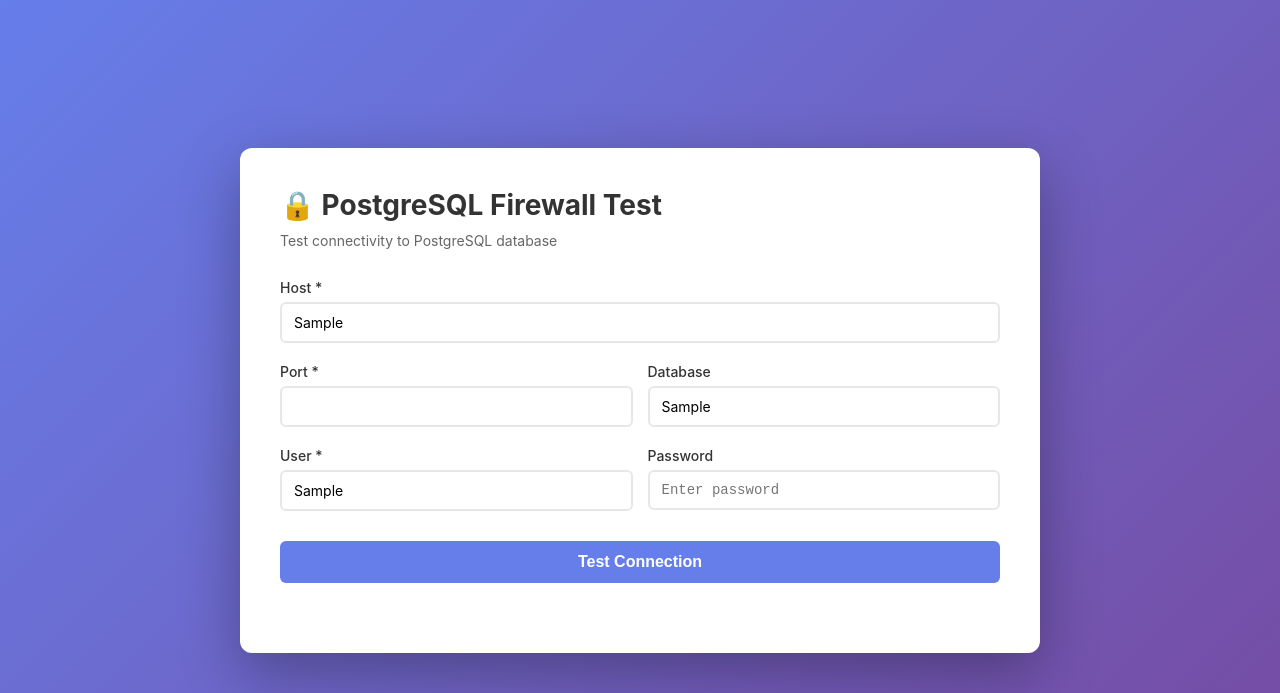
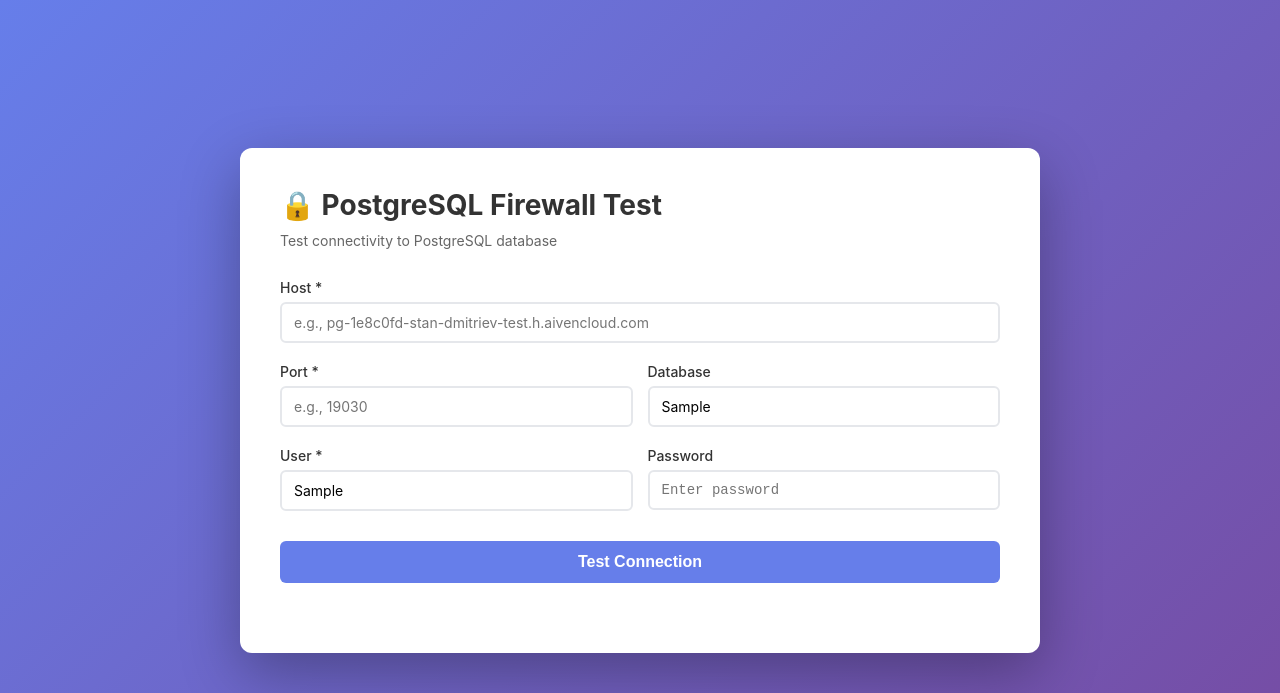
Before and after one commit to StanDmitrievAiven/test-pg-firewall, a Flask app: template templates/index.html in a window 1280 px wide. Shown: the top 693 px of the page. Run offline with Flask 3, Linux system fonts and the light colour scheme; the template is opened without the code that fills it: most values are stand-ins (such as "Sample title", 1, 10 or a date in 2020); some libraries are stand-ins or nearby versions.

Commit message:
Remove default host and port values from form inputs

```diff
--- a/templates/index.html
+++ b/templates/index.html
@@ -239,13 +239,13 @@
         <form id="connection-form" onsubmit="event.preventDefault(); runTest();">
             <div class="form-group">
                 <label for="host">Host *</label>
-                <input type="text" id="host" name="host" value="{{ default_host }}" required>
+                <input type="text" id="host" name="host" placeholder="e.g., pg-1e8c0fd-stan-dmitriev-test.h.aivencloud.com" required>
             </div>
 
             <div class="form-row">
                 <div class="form-group">
                     <label for="port">Port *</label>
-                    <input type="number" id="port" name="port" value="{{ default_port }}" required>
+                    <input type="number" id="port" name="port" placeholder="e.g., 19030" required>
                 </div>
 
                 <div class="form-group">
```
